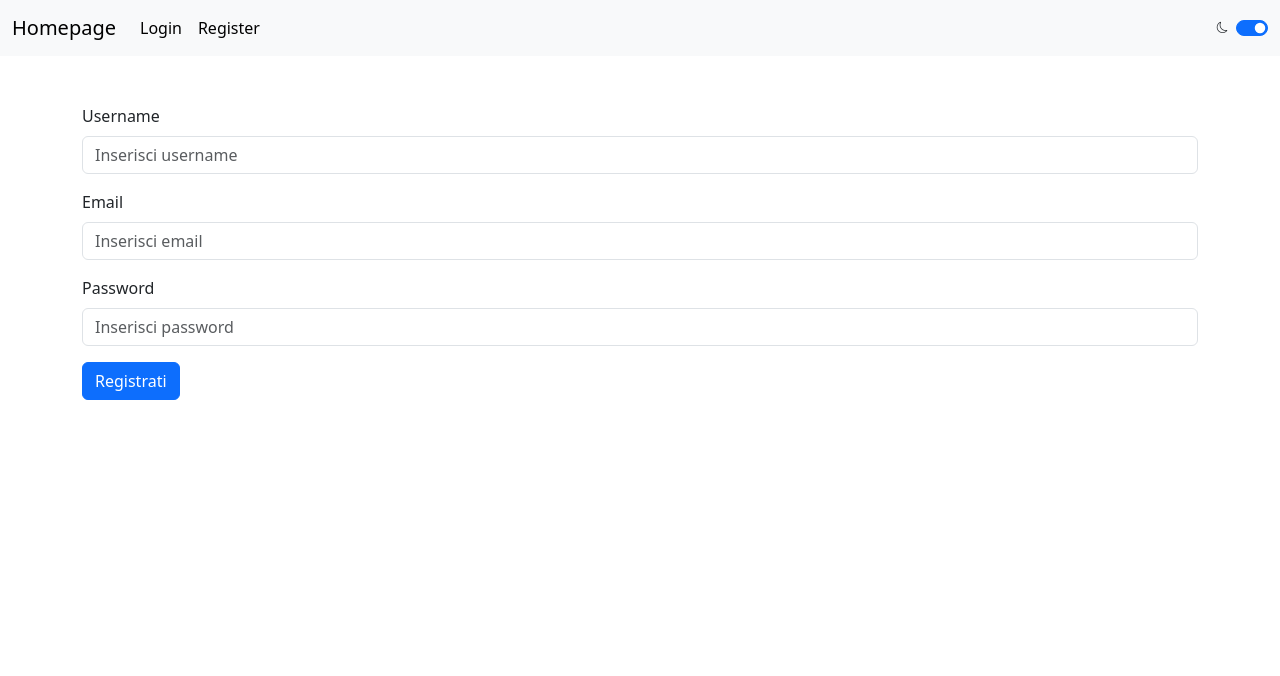
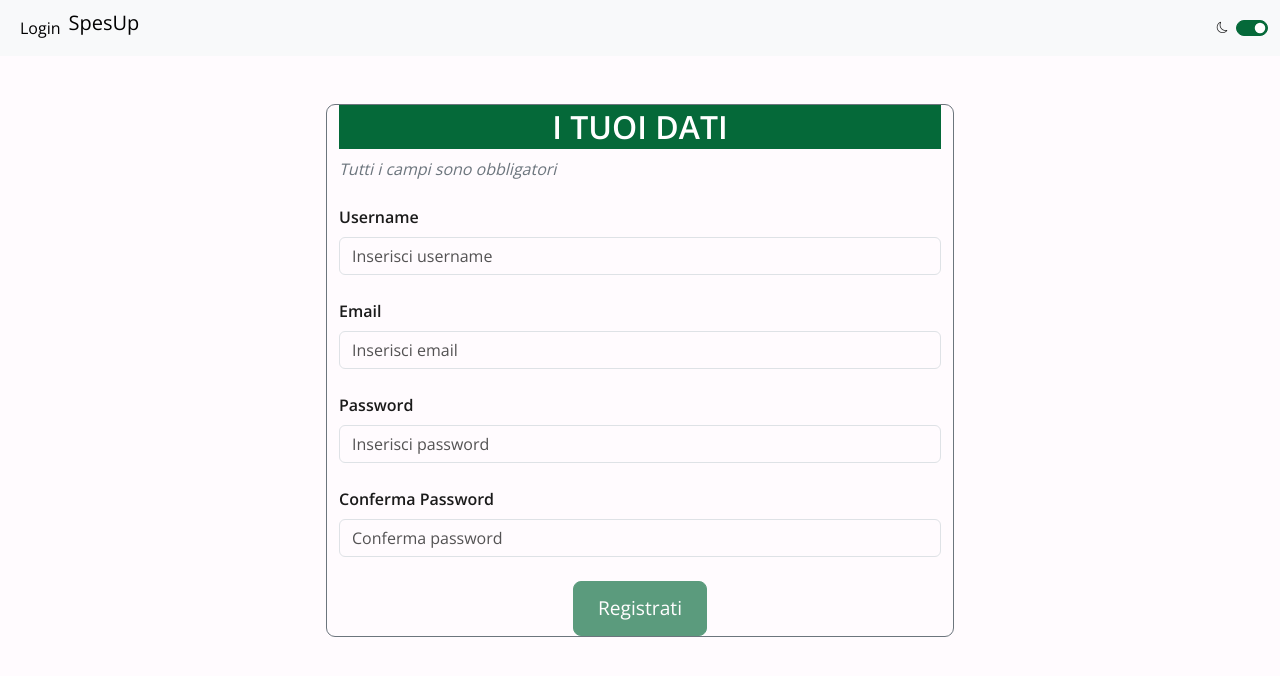
Before and after one commit to Foli16/ProgettoSpesUpFrontEnd, an Angular app: page /register in a window 1280 px wide. Shown: the top 676 px of the page. Built offline with nearby package versions, Linux system fonts and the light colour scheme; no server answers.

Commit message:
Grafica registrazione utente

```diff
--- a/src/app/login/login.html
+++ b/src/app/login/login.html
@@ -4,24 +4,23 @@ su icona utente (componente omino)-->
   <div class="modal-dialog modal-dialog-centered">
     <div class="modal-content shadow-lg">
       <form (ngSubmit)="login()" #loginForm="ngForm">
-        <div class="modal-header bg-primary text-white">
-          <h5 class="modal-title" id="loginModalLabel">Accedi al tuo account</h5>
-          <button type="button" class="btn-close btn-close-white" data-bs-dismiss="modal" aria-label="Chiudi"></button>
+        <div class="modal-header bg-primary text-white position-relative">
+          <h5 class="modal-title w-100 text-center" id="loginModalLabel">Accedi al tuo account</h5>
+          <button type="button" class="btn-close btn-close-white position-absolute end-0 me-3" data-bs-dismiss="modal" aria-label="Chiudi"></button>
         </div>
         <div class="modal-body">
           <div class="mb-3">
-            <label for="email" class="form-label">Email</label>
+            <label for="email" class="form-label"><b>Email</b></label>
             <input type="text" id="email" class="form-control" [(ngModel)]="email" name="email" required placeholder="Inserisci la tua email">
           </div>
           <div class="mb-3">
-            <label for="password" class="form-label">Password</label>
+            <label for="password" class="form-label"><b>Password</b></label>
             <input type="password" id="password" class="form-control" [(ngModel)]="password" name="password" required placeholder="Inserisci la tua password">
           </div>
         </div>
         <div class="modal-footer d-flex flex-column">
-          <div class="w-100 d-flex justify-content-between">
-            <button type="button" class="btn btn-outline-secondary" data-bs-dismiss="modal">Annulla</button>
-            <button type="submit" class="btn btn-primary">Accedi</button>
+          <div class="text-center">
+            <button type="submit" class="btn btn-primary w-20" [disabled]="email == '' || password == ''">Accedi</button>
           </div>
           <div class="mt-3 text-center">
             <small>Non sei registrato? <a routerLink="/register" class="text-decoration-none" data-bs-dismiss="modal">Registrati</a></small>
--- a/src/app/navbar/navbar.html
+++ b/src/app/navbar/navbar.html
@@ -1,6 +1,5 @@
 <nav class="navbar navbar-expand-lg bg-body-tertiary">
   <div class="container-fluid">
-    <a class="navbar-brand" [routerLink]="'/'">Homepage</a>
     <button class="navbar-toggler" type="button" data-bs-toggle="collapse" data-bs-target="#navbarNav" aria-controls="navbarNav" aria-expanded="false" aria-label="Toggle navigation">
       <span class="navbar-toggler-icon"></span>
     </button>
@@ -22,9 +21,11 @@
             </button>
           </li>
           <li class="nav-item">
-            <a class="nav-link active" aria-current="page"  [routerLink]="'/register'">Register</a>
           </li>
         }
+        <li class="nav-item">
+        <a class="navbar-brand" [routerLink]="'/'">SpesUp</a>
+        </li>
 
       </ul>
     </div>
@@ -32,3 +33,45 @@
 </nav>
 
 <app-bottone-cambio-tema></app-bottone-cambio-tema>
+
+<!-- <nav class="navbar bg-body-tertiary fixed-top">
+  <div class="container-fluid">
+    <a class="navbar-brand" href="#">Offcanvas navbar</a>
+    <button class="navbar-toggler" type="button" data-bs-toggle="offcanvas" data-bs-target="#offcanvasNavbar" aria-controls="offcanvasNavbar" aria-label="Toggle navigation">
+      <span class="navbar-toggler-icon"></span>
+    </button>
+    <div class="offcanvas offcanvas-end" tabindex="-1" id="offcanvasNavbar" aria-labelledby="offcanvasNavbarLabel">
+      <div class="offcanvas-header">
+        <h5 class="offcanvas-title" id="offcanvasNavbarLabel">Offcanvas</h5>
+        <button type="button" class="btn-close" data-bs-dismiss="offcanvas" aria-label="Close"></button>
+      </div>
+      <div class="offcanvas-body">
+        <ul class="navbar-nav justify-content-end flex-grow-1 pe-3">
+          <li class="nav-item">
+            <a class="nav-link active" aria-current="page" href="#">Home</a>
+          </li>
+          <li class="nav-item">
+            <a class="nav-link" href="#">Link</a>
+          </li>
+          <li class="nav-item dropdown">
+            <a class="nav-link dropdown-toggle" href="#" role="button" data-bs-toggle="dropdown" aria-expanded="false">
+              Dropdown
+            </a>
+            <ul class="dropdown-menu">
+              <li><a class="dropdown-item" href="#">Action</a></li>
+              <li><a class="dropdown-item" href="#">Another action</a></li>
+              <li>
+                <hr class="dropdown-divider">
+              </li>
+              <li><a class="dropdown-item" href="#">Something else here</a></li>
+            </ul>
+          </li>
+        </ul>
+        <form class="d-flex mt-3" role="search">
+          <input class="form-control me-2" type="search" placeholder="Search" aria-label="Search"/>
+          <button class="btn btn-outline-success" type="submit">Search</button>
+        </form>
+      </div>
+    </div>
+  </div>
+</nav> -->
--- a/src/app/register/register.html
+++ b/src/app/register/register.html
@@ -1,18 +1,87 @@
-<div class="container mt-5">
-<div class="mb-3">
-  <label for="username" class="form-label">Username</label>
-  <input [(ngModel)]="username" type="text" class="form-control" id="username" placeholder="Inserisci username">
+
+<div class="row justify-content-center">
+  <div class="col-12 col-md-6">
+  <div class="container mt-5">
+  <form [formGroup]="miaForm" (ngSubmit)="registra()">
+
+    <div class="bg-primary text-white text-center w-100">
+      <h1>I tuoi dati</h1>
+    </div>
+
+    <div class="subtitles mb-4">
+      Tutti i campi sono obbligatori
+    </div>
+
+    <!-- USERNAME -->
+    <div class="mb-4">
+      <label for="username" class="form-label"><b>Username</b></label>
+      <input
+        type="text"
+        id="username"
+        formControlName="username"
+        class="form-control"
+        placeholder="Inserisci username"
+        [ngClass]="{ 'is-invalid': miaForm.get('username')?.invalid && miaForm.get('username')?.touched }"
+      />
+      <div class="invalid-feedback">Username non valido (minimo 4 caratteri)</div>
+    </div>
+
+    <!-- EMAIL -->
+    <div class="mb-4">
+      <label for="email" class="form-label"><b>Email</b></label>
+      <input
+        type="email"
+        id="email"
+        formControlName="email"
+        class="form-control"
+        placeholder="Inserisci email"
+        [ngClass]="{ 'is-invalid': miaForm.get('email')?.invalid && miaForm.get('email')?.touched }"
+      />
+      <div class="invalid-feedback">Email non valida</div>
+    </div>
+
+    <!-- PASSWORD -->
+    <div class="mb-4">
+      <label for="password" class="form-label"><b>Password</b></label>
+      <input
+        type="password"
+        id="password"
+        formControlName="password"
+        class="form-control"
+        placeholder="Inserisci password"
+        [ngClass]="{ 'is-invalid': miaForm.get('password')?.invalid && miaForm.get('password')?.touched }"
+      />
+      <div class="invalid-feedback">
+        Password non valida: deve contenere maiuscola, minuscola, numero e simbolo
+      </div>
+    </div>
+
+    <!-- CONFERMA PASSWORD -->
+    <div class="mb-4">
+      <label for="confirmPassword" class="form-label"><b>Conferma Password</b></label>
+      <input
+        type="password"
+        id="confirmPassword"
+        formControlName="confirmPassword"
+        class="form-control"
+        placeholder="Conferma password"
+        [ngClass]="{
+          'is-invalid':
+            miaForm.get('confirmPassword')?.touched && !controllaPasswordUguali()
+        }"
+      />
+      <div class="invalid-feedback">Le password non coincidono</div>
+    </div>
+
+    <!-- SUBMIT -->
+    <div class="text-center">
+    <button
+      type="submit"
+      class="btn btn-primary w-20"
+      [disabled]="miaForm.invalid || !controllaPasswordUguali()"> Registrati
+    </button>
+    </div>
+  </form>
 </div>
-
-<div class="mb-3">
-  <label for="email" class="form-label">Email</label>
-  <input [(ngModel)]="email" type="email" class="form-control" id="email" placeholder="Inserisci email">
 </div>
-
-<div class="mb-3">
-  <label for="password" class="form-label">Password</label>
-  <input [(ngModel)]="password" type="password" class="form-control" id="password" placeholder="Inserisci password">
 </div>
-
-<button (click)="registra()" type="submit" class="btn btn-primary">Registrati</button>
-</div>
--- a/src/app/register/register.ts
+++ b/src/app/register/register.ts
@@ -1,27 +1,47 @@
 import { Component } from '@angular/core';
-import {FormsModule} from '@angular/forms';
-import {AuthService} from '../../services/auth-service';
+import { FormBuilder, FormGroup, Validators, ReactiveFormsModule } from '@angular/forms';
+import { CommonModule } from '@angular/common';
+import { AuthService } from '../../services/auth-service';
 
 @Component({
   selector: 'app-register',
-  imports: [
-    FormsModule
-  ],
+  standalone: true,
+  imports: [ReactiveFormsModule, CommonModule],
   templateUrl: './register.html',
-  styleUrl: './register.css'
+  styleUrls: ['./register.css']
 })
-export class Register
-{
-  username: string="";
-  email: string="";
-  password: string="";
+export class Register {
+  miaForm: FormGroup;
 
-  constructor(private serv:AuthService) {
+  constructor(private fb: FormBuilder, private serv: AuthService) {
+    this.miaForm = this.fb.group({
+      username: ['', [Validators.required, Validators.minLength(4)]],
+      email: ['', [Validators.required, Validators.email]],
+      password: [
+        '',
+        [
+          Validators.required,
+          Validators.pattern(
+            '^(?=.*[a-z])(?=.*[A-Z])(?=.*\\d)(?=.*[!@#$%^&*()[\\]{};:/,._\\-+=<>?]).{8,}$'
+          ),
+        ],
+      ],
+      confirmPassword: ['', [Validators.required]],
+    });
   }
 
+  controllaPasswordUguali(): boolean {
+    const pass = this.miaForm.get('password')?.value;
+    const confirm = this.miaForm.get('confirmPassword')?.value;
+    return pass === confirm;
+  }
 
-  registra()
-  {
-    this.serv.registration(this.username, this.password,this.email);
+  registra() {
+    if (this.miaForm.valid && this.controllaPasswordUguali()) {
+      const valori = this.miaForm.value;
+      this.serv.registration(valori.username, valori.password, valori.email);
+    } else {
+      this.miaForm.markAllAsTouched();
+    }
   }
 }
--- a/src/styles.scss
+++ b/src/styles.scss
@@ -1 +1,54 @@
+@import "bootstrap/scss/functions";
+
+@import url('https://fonts.googleapis.com/css2?family=Open+Sans:wght@400;600&family=Raleway:wght@600&display=swap');
+
+$font-body: 'Open Sans', sans-serif;
+$font-heading: 'Raleway', sans-serif;
+
+$primary: #056939;
+$secondary: #7FB069;
+$neutral: #6c757d;
+$info: #077187;
+$danger: #904E55;
+$light: #FFFBFE;
+$dark: #056939;
+$body-bg: $light;
+$body-color: #1A1A1A;
+
+$headings-font-weight: 600;
+$headings-line-height: 1.2;
+
+$btn-font-size: 1.2rem;
+$btn-padding-y: 0.75rem;
+$btn-padding-x: 1.5rem;
+$btn-border-radius: 0.5rem;
+
 @import "bootstrap/scss/bootstrap";
+
+body {
+  background-color: $body-bg;
+  color: $body-color;
+  font-family: $font-body;
+}
+
+.container.mt-5 {
+  border: 1px solid $neutral;
+  border-radius: 9px;
+}
+
+.bg-info {
+  width: calc(100% + 24px);
+  margin-left: -12px;
+}
+
+h1 {
+  font-size: 32px;
+  padding: 3px 15px;
+  text-transform: uppercase;
+}
+
+.subtitles {
+  color: $neutral;
+  font-family: $font-body;
+  font-style: italic;
+}
```
